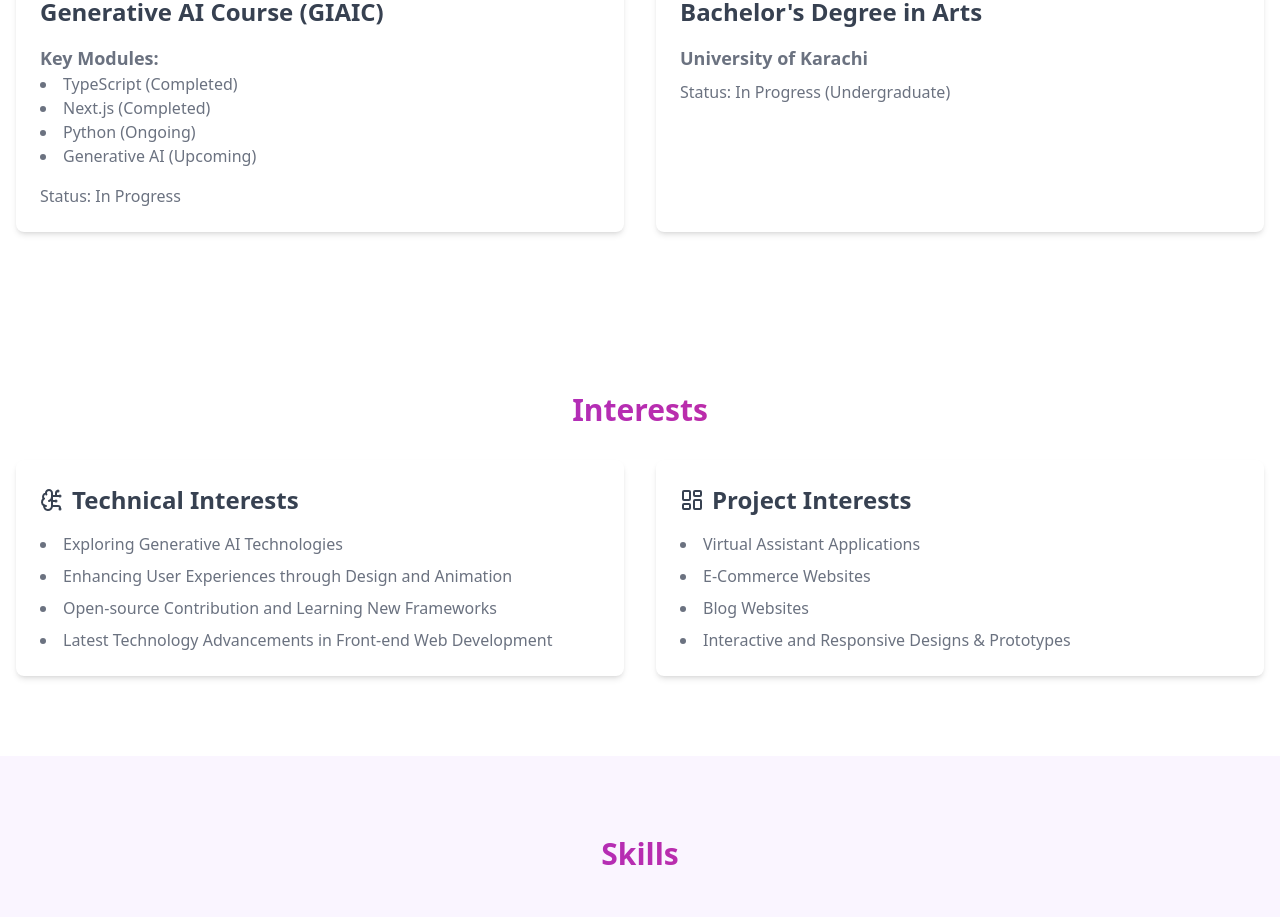
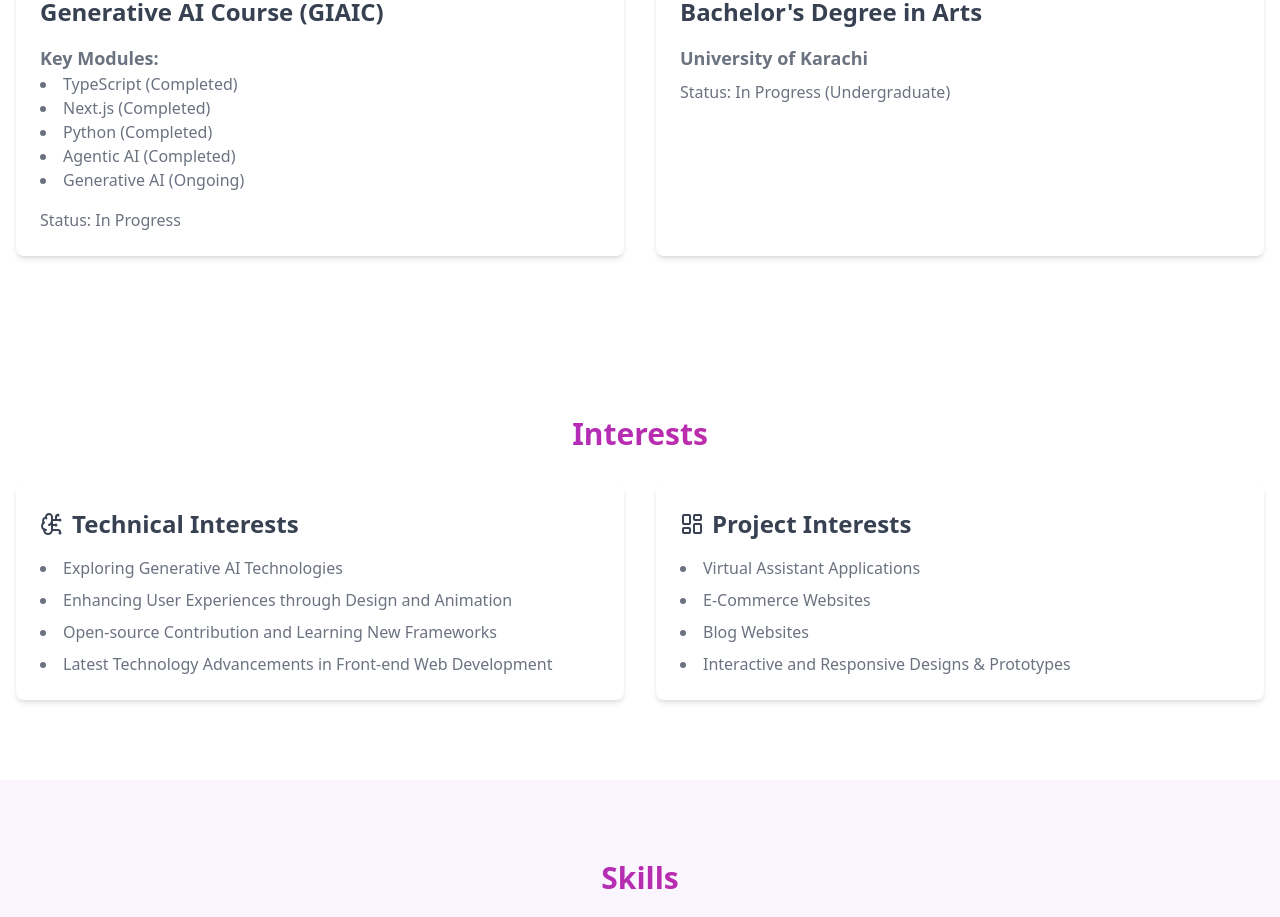
Before and after one commit to Alishba56/my-personal, a Next.js app: page / in a window 1280 px wide. Shown: the part 1040-1957 px from the top of the page. Built offline with nearby package versions, Linux system fonts and the light colour scheme.

Commit message:
Update education.tsx

```diff
--- a/src/components/education.tsx
+++ b/src/components/education.tsx
@@ -36,8 +36,9 @@ export default function Education() {
               <ul className="list-disc list-inside text-gray-500 dark:text-gray-400">
                 <li>TypeScript (Completed)</li>
                 <li>Next.js (Completed)</li>
-                <li>Python (Ongoing)</li>
-                <li>Generative AI (Upcoming)</li>
+                <li>Python (Completed)</li>
+                <li>Agentic AI (Completed)</li>
+                <li>Generative AI (Ongoing)</li>
               </ul>
             </div>
             <p className="text-gray-500 dark:text-gray-400 mt-4">Status: In Progress</p>
```
